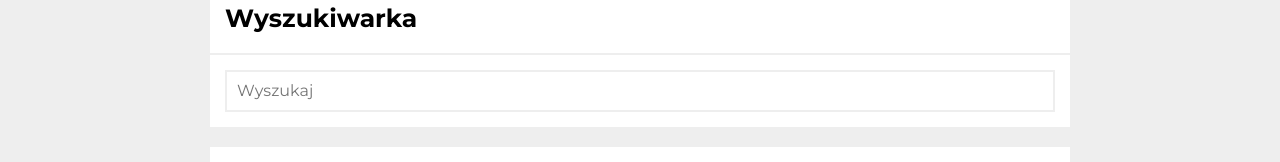
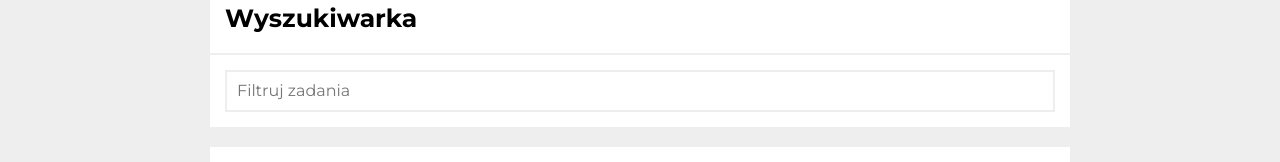
Before and after one commit to Mikoli09/TasksList-with-React, a React (Create React App) app: page /zadania#/zadania in a window 1280 px wide. Shown: the part 348-510 px from the top of the page. Built offline with nearby package versions, Linux system fonts and the light colour scheme.

Commit message:
queryParameters added

```diff
--- a/src/features/tasks/TasksPage/Search/index.js
+++ b/src/features/tasks/TasksPage/Search/index.js
@@ -1,30 +1,25 @@
-import { useHistory, useLocation } from "react-router-dom/cjs/react-router-dom";
 import { Input } from "../../common/Input";
 import { InputContainer } from "./styled";
 import { nanoid } from "@reduxjs/toolkit";
 import searchQueryParamName from "../searchQueryParamName";
+import { useQueryParameters, useReplaceQueryParameter } from "../queryParameters";
 
 const Search = () => {
-    const location = useLocation();
-    const history = useHistory();
-    const query = (new URLSearchParams(location.search)).get(searchQueryParamName);
+    const query = useQueryParameters(searchQueryParamName);
+    const replaceQueryParameter = useReplaceQueryParameter();
 
-
-    const onInputChange = (event) => {
-        const searchParams = new URLSearchParams(location.search);
-        if (event.target.value.trim() === "") {
-            searchParams.delete(searchQueryParamName);
-        } else {
-            searchParams.set(searchQueryParamName, event.target.value);
-        }
-        history.push(`${location.pathname}?${searchParams.toString()}`);
-    }
+    const onInputChange = ({ target }) => {
+        replaceQueryParameter({
+            key: searchQueryParamName,
+            value: target.value.trim() !== "" ? target.value : undefined,
+        });
+    };
 
     return (
         <InputContainer>
             <Input
                 id={nanoid()}
-                placeholder="Wyszukaj"
+                placeholder="Filtruj zadania"
                 value={query || ""}
                 onChange={onInputChange}
             />
--- /dev/null
+++ b/src/features/tasks/TasksPage/queryParameters.js
@@ -0,0 +1,30 @@
+import { useHistory, useLocation } from "react-router-dom/cjs/react-router-dom";
+
+export const useQueryParameters = (searchQueryParamName) => {
+    const location = useLocation();
+    const searchParams = new URLSearchParams(location.search);
+    const query = searchParams.get(searchQueryParamName);
+
+    return query;
+};
+
+export const useReplaceQueryParameter = () => {
+    const location = useLocation();
+    const history = useHistory();
+
+    const replaceQueryParameter = ({ key, value }) => {
+
+        const searchParams = new URLSearchParams(location.search);
+
+        if (value === undefined) {
+            searchParams.delete(key);
+        }
+        else {
+            searchParams.set(key, value)
+        };
+
+        history.push(`${location.pathname}?${searchParams.toString()}`);
+    };
+
+    return replaceQueryParameter;
+};
```
